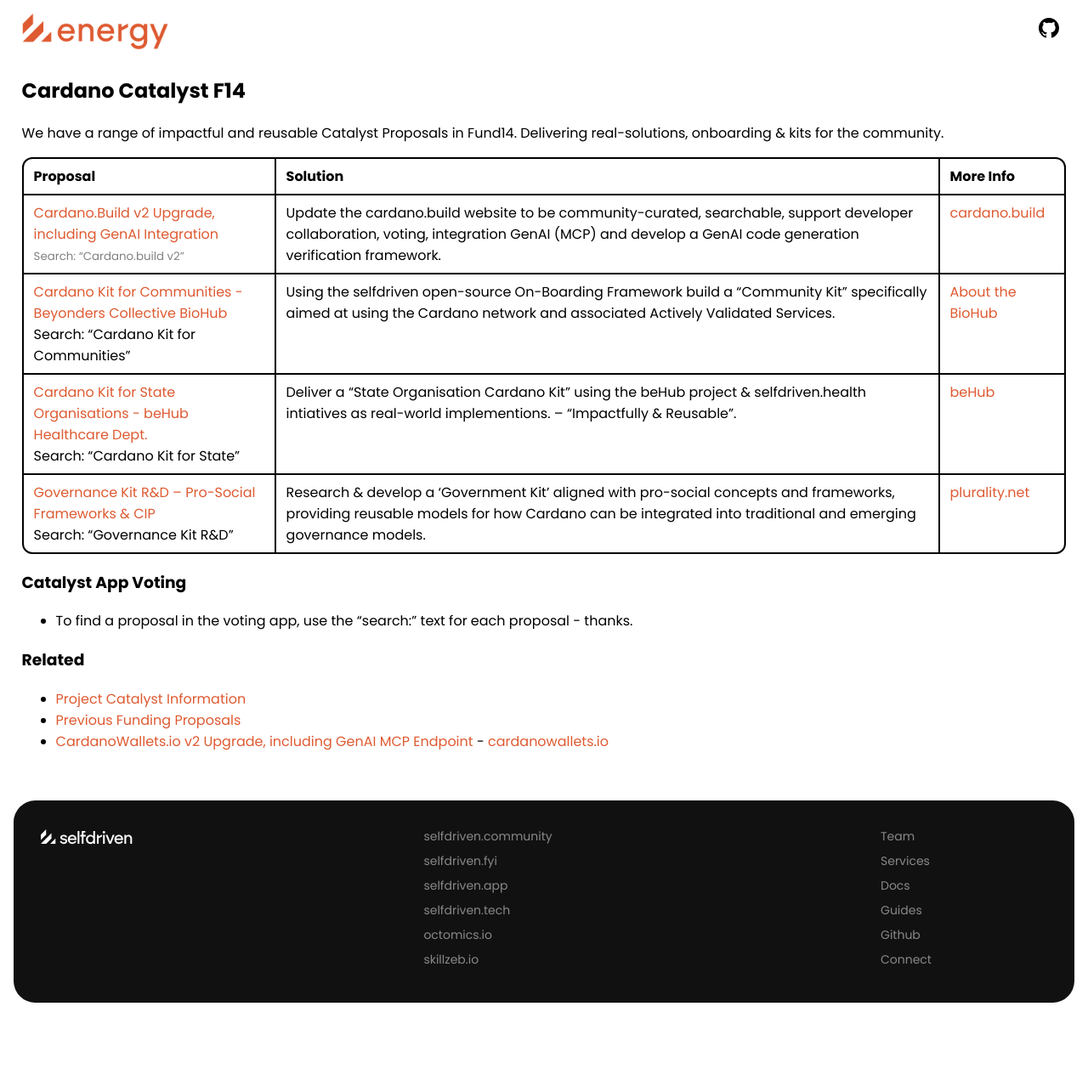
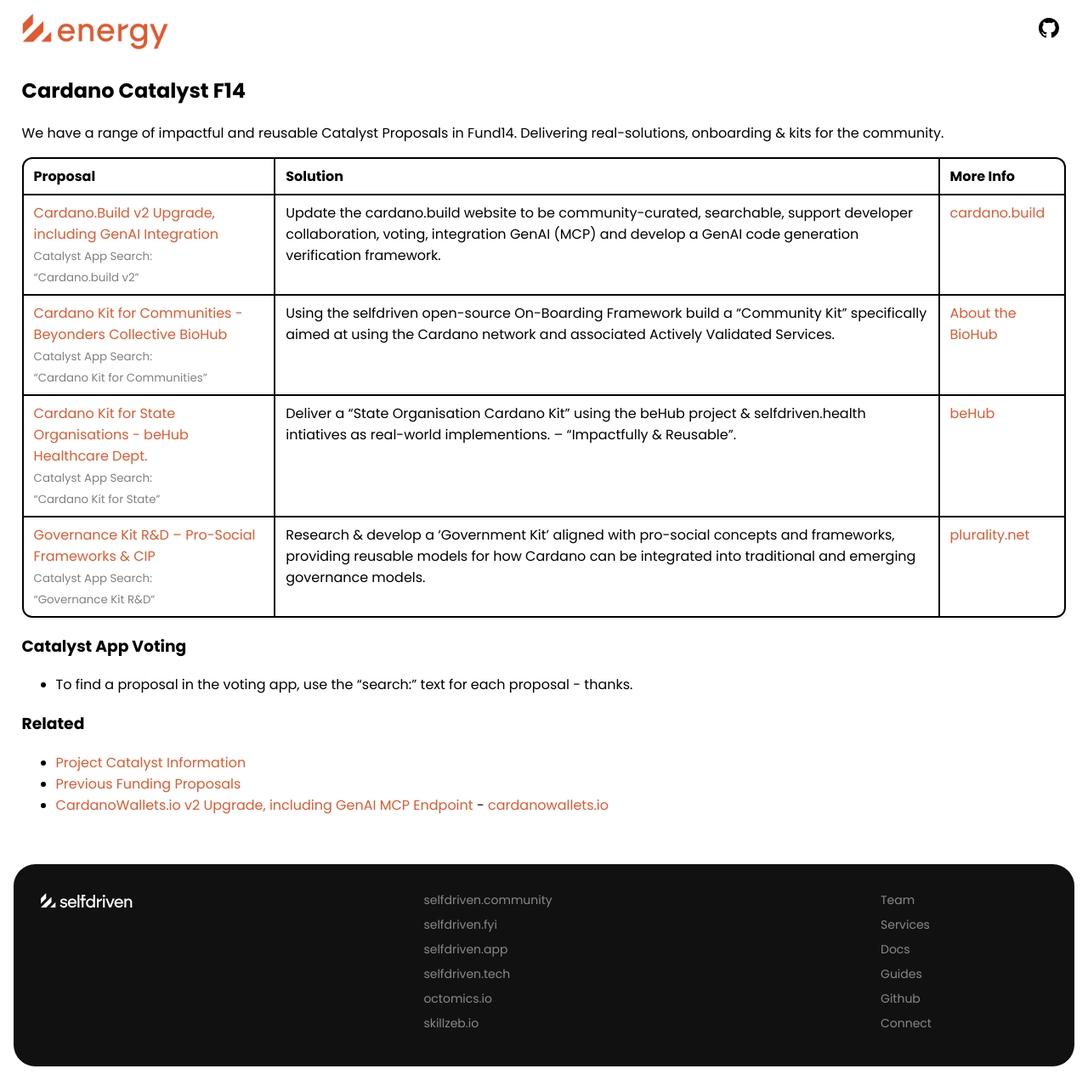
Before and after one commit to selfdriven-engagement/selfdriven-energy, a Jekyll site: the page built from docs/pages/cardano-catalyst.md, in a window 1280 px wide. Shown: the whole page at 85% size. Built offline with Jekyll 4.4.1, drawn with Linux system fonts in a browser that asks for light colours; before the commit the page ends 1196 px from its top, so only the background shows below that.

Commit message:
Update cardano-catalyst.md

```diff
--- a/docs/pages/cardano-catalyst.md
+++ b/docs/pages/cardano-catalyst.md
@@ -10,10 +10,10 @@ We have a range of impactful and reusable Catalyst Proposals in Fund14. Deliveri
 
 | Proposal | Solution | More Info |
 |:----------|:----------|:-------|
-|[Cardano.Build v2 Upgrade, including GenAI Integration](https://projectcatalyst.io/funds/14/cardano-open-ecosystem/cardanobuild-v2-upgrade-including-genai-integration)<br><small><span style="color:gray">Search: "Cardano.build v2"</span></small>|Update the cardano.build website to be community-curated, searchable, support developer collaboration, voting, integration GenAI (MCP) and develop a GenAI code generation verification framework.|[cardano.build](https://cardano.build)
-|[Cardano Kit for Communities - Beyonders Collective BioHub](https://projectcatalyst.io/funds/14/cardano-use-cases-concepts/cardano-kit-for-communities-beyonders-collective-biohub)<br>Search: "Cardano Kit for Communities"|Using the selfdriven open-source On-Boarding Framework build a "Community Kit" specifically aimed at using the Cardano network and associated Actively Validated Services.|[About the BioHub](https://github.com/selfdriven-foundation/onboarding/tree/main/use-cases/beyonders-collective-biohub-mallorca)|
-|[Cardano Kit for State Organisations - beHub Healthcare Dept.](https://projectcatalyst.io/funds/14/cardano-use-cases-partners-and-products/cardano-kit-for-state-organisations-behub-healthcare-dept)<br>Search: "Cardano Kit for State"|Deliver a “State Organisation Cardano Kit” using the beHub project & selfdriven.health intiatives as real-world implementions. -- "Impactfully & Reusable".|[beHub](https://behub.com.au)|
-|[Governance Kit R&D – Pro-Social Frameworks & CIP](https://projectcatalyst.io/funds/14/cardano-use-cases-concepts/governance-kit-randd-pro-social-frameworks-or-cip)<br>Search: "Governance Kit R&D"|Research & develop a 'Government Kit' aligned with pro-social concepts and frameworks, providing reusable models for how Cardano can be integrated into traditional and emerging governance models.|[plurality.net](https://www.plurality.net)|
+|[Cardano.Build v2 Upgrade, including GenAI Integration](https://projectcatalyst.io/funds/14/cardano-open-ecosystem/cardanobuild-v2-upgrade-including-genai-integration)<br><small><span style="color:gray">Catalyst App Search:<br>"Cardano.build v2"</span></small>|Update the cardano.build website to be community-curated, searchable, support developer collaboration, voting, integration GenAI (MCP) and develop a GenAI code generation verification framework.|[cardano.build](https://cardano.build)
+|[Cardano Kit for Communities - Beyonders Collective BioHub](https://projectcatalyst.io/funds/14/cardano-use-cases-concepts/cardano-kit-for-communities-beyonders-collective-biohub)<br><small><span style="color:gray">Catalyst App Search:<br>"Cardano Kit for Communities"</span></small>|Using the selfdriven open-source On-Boarding Framework build a "Community Kit" specifically aimed at using the Cardano network and associated Actively Validated Services.|[About the BioHub](https://github.com/selfdriven-foundation/onboarding/tree/main/use-cases/beyonders-collective-biohub-mallorca)|
+|[Cardano Kit for State Organisations - beHub Healthcare Dept.](https://projectcatalyst.io/funds/14/cardano-use-cases-partners-and-products/cardano-kit-for-state-organisations-behub-healthcare-dept)<br><small><span style="color:gray">Catalyst App Search:<br>"Cardano Kit for State"</span></small>|Deliver a “State Organisation Cardano Kit” using the beHub project & selfdriven.health intiatives as real-world implementions. -- "Impactfully & Reusable".|[beHub](https://behub.com.au)|
+|[Governance Kit R&D – Pro-Social Frameworks & CIP](https://projectcatalyst.io/funds/14/cardano-use-cases-concepts/governance-kit-randd-pro-social-frameworks-or-cip)<br><small><span style="color:gray">Catalyst App Search:<br>"Governance Kit R&D"</span></small>|Research & develop a 'Government Kit' aligned with pro-social concepts and frameworks, providing reusable models for how Cardano can be integrated into traditional and emerging governance models.|[plurality.net](https://www.plurality.net)|
 
 ### Catalyst App Voting
 - To find a proposal in the voting app, use the "search:" text for each proposal - thanks.
```
